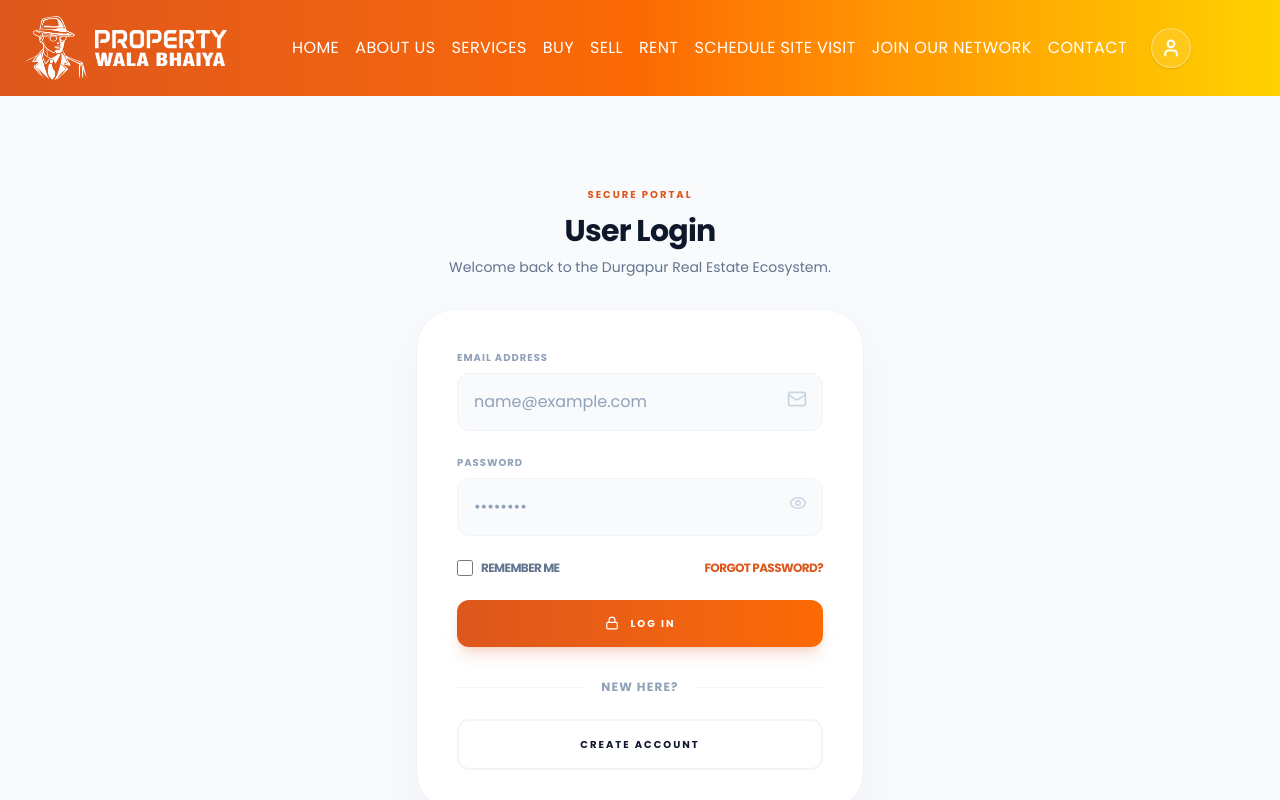
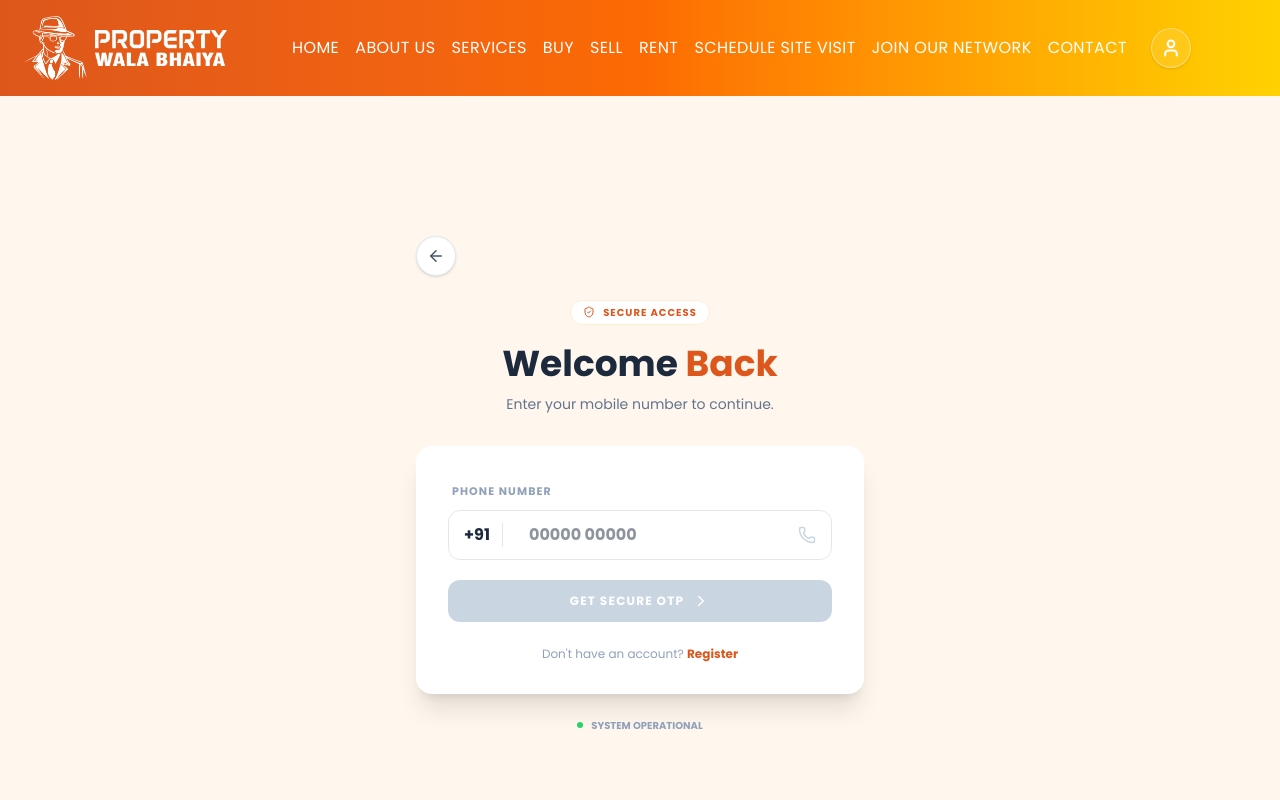
Before and after one commit to passportpulse/property-wala-ankita, a React (Vite) app: page /login in a window 1280 px wide. Shown: the top 800 px of the page. Built offline with nearby package versions, Linux system fonts and the light colour scheme; a web font is replaced by a local one.

Commit message:
login and verify otp page made

```diff
--- a/src/app/routes.jsx
+++ b/src/app/routes.jsx
@@ -13,6 +13,7 @@ import Dashboard from "../pages/dashboard/Dashboard";
 import Register from "../pages/signup/Register";
 import ScrollToTop from "../components/ScrollToTop";
 import ScheduleVisit from "../pages/schedule-visit/ScheduleVisit";
+import VerifyOtp from "../pages/login/VerifyOtp";
 
 export const router = createBrowserRouter([
   {
@@ -34,6 +35,7 @@ export const router = createBrowserRouter([
       { path: "/join-us", element: <JoinUs /> },
       { path: "/dashboard", element: <Dashboard /> },
       { path: "/login", element: <Login /> },
+      { path: "/verify-otp", element: <VerifyOtp /> },
       { path: "/register", element: <Register /> },
     ],
   },
--- a/src/pages/login/Login.jsx
+++ b/src/pages/login/Login.jsx
@@ -1,120 +1,158 @@
 import React, { useState } from "react";
-import { useSearchParams, useNavigate } from "react-router-dom";
-import { ArrowLeft, Lock, Mail, Eye, EyeOff } from "lucide-react";
+import { useNavigate } from "react-router-dom";
+import { Phone, ChevronRight, ArrowLeft, ShieldCheck } from "lucide-react";
 
 export default function Login() {
-  const [searchParams] = useSearchParams();
+  const [mobile, setMobile] = useState("");
+  const [isFocused, setIsFocused] = useState(false);
   const navigate = useNavigate();
-  const role = searchParams.get("role") || "User";
 
-  const [showPassword, setShowPassword] = useState(false);
+  const handleSendOtp = (e) => {
+    e.preventDefault();
+    if (mobile.length !== 10) return;
+    navigate(`/verify-otp?mobile=${mobile}`);
+  };
 
   return (
-    <div className="min-h-screen bg-slate-50 font-poppins flex flex-col justify-center py-12 sm:px-6 lg:px-8">
-      {/* BACK BUTTON */}
+    <div className="min-h-screen bg-orange-50 font-poppins flex flex-col lg:items-center lg:justify-center">
+
+      {/* Background decoration for desktop */}
+      <div className="hidden lg:block absolute top-0 left-0 w-96 h-96 bg-orange-200/30 blur-3xl rounded-full -z-10"></div>
+      <div className="hidden lg:block absolute bottom-0 right-0 w-96 h-96 bg-orange-100/40 blur-3xl rounded-full -z-10"></div>
+
+      {/* Desktop Container */}
+      <div className="w-full lg:max-w-md">
+
+        {/* Top Navigation */}
+        <div className="flex items-center p-4 lg:p-0 lg:mb-6">
           <button
             onClick={() => navigate(-1)}
-        className="absolute top-8 left-8 flex items-center gap-2 text-sm font-bold text-slate-500 hover:text-dark-orange transition-colors"
+            className="flex items-center justify-center w-10 h-10 rounded-full bg-white border border-slate-200 shadow-sm text-slate-600 active:scale-95"
           >
-        <ArrowLeft size={18} /> Back
+            <ArrowLeft size={18} />
           </button>
+        </div>
 
-      <div className="sm:mx-auto sm:w-full sm:max-w-md">
-        <div className="text-center">
-          <span className="text-[10px] font-black uppercase tracking-[0.2em] text-dark-orange">
-            Secure Portal
+        {/* Main Content */}
+        <div className="flex-1 px-6 pt-4 flex flex-col lg:px-0 lg:pt-0">
+
+          {/* Header */}
+          <div className="mb-8 text-left lg:text-center">
+
+            <div className="inline-flex items-center gap-2 px-3 py-1 rounded-full bg-white border border-orange-100 mb-4">
+              <ShieldCheck size={12} className="text-dark-orange" />
+              <span className="text-[10px] font-bold uppercase tracking-widest text-dark-orange">
+                Secure Access
               </span>
-          <h2 className="mt-2 text-3xl font-black text-slate-900 tracking-tight">
-            {role.replace("Login", "")} Login
-          </h2>
-          <p className="mt-2 text-sm text-slate-500 font-medium">
-            Welcome back to the Durgapur Real Estate Ecosystem.
+            </div>
+
+            <h1 className="text-3xl lg:text-4xl font-semibold text-slate-800 leading-tight">
+              Welcome <span className="text-dark-orange">Back</span>
+            </h1>
+
+            <p className="text-sm text-slate-500 mt-2">
+              Enter your mobile number to continue.
             </p>
+
+          </div>
+
+          {/* Card */}
+          <div className="bg-white rounded-2xl shadow-md lg:shadow-xl p-6 lg:p-8">
+
+            <form onSubmit={handleSendOtp} className="space-y-5">
+
+              {/* Phone Input */}
+              <div>
+
+                <label className="text-[11px] font-bold uppercase text-slate-400 tracking-widest ml-1">
+                  Phone Number
+                </label>
+
+                <div
+                  className={`mt-2 relative flex items-center transition ${
+                    isFocused ? "scale-[1.02]" : ""
+                  }`}
+                >
+
+                  {/* +91 */}
+                  <div className="absolute left-4 flex items-center border-r border-slate-200 pr-3 h-6">
+                    <span className="text-base font-bold text-slate-800">
+                      +91
+                    </span>
+                  </div>
+
+                  {/* Input */}
+                  <input
+                    type="tel"
+                    value={mobile}
+                    required
+                    maxLength={10}
+                    onFocus={() => setIsFocused(true)}
+                    onBlur={() => setIsFocused(false)}
+                    onChange={(e) =>
+                      setMobile(e.target.value.replace(/\D/g, ""))
+                    }
+                    placeholder="00000 00000"
+                    className={`w-full pl-20 pr-12 py-3 rounded-xl bg-white text-base font-semibold text-slate-800 border transition outline-none ${
+                      isFocused
+                        ? "border-dark-orange shadow-lg shadow-orange-100"
+                        : "border-slate-200"
+                    }`}
+                  />
+
+                  <Phone
+                    size={18}
+                    className={`absolute right-4 ${
+                      isFocused ? "text-dark-orange" : "text-slate-300"
+                    }`}
+                  />
+
                 </div>
               </div>
 
-      <div className="mt-8 sm:mx-auto sm:w-full sm:max-w-md">
-        <div className="bg-white py-10 px-6 shadow-2xl shadow-slate-200/50 sm:rounded-[2.5rem] border border-slate-100 sm:px-10">
-          <form className="space-y-6">
-            {/* EMAIL */}
-            <div>
-              <label className="block text-[10px] font-black uppercase tracking-widest text-slate-400 mb-2">
-                Email Address
-              </label>
-              <div className="relative">
-                <input
-                  type="email"
-                  required
-                  placeholder="name@example.com"
-                  className="block w-full px-4 py-4 rounded-xl border border-slate-100 bg-slate-50 text-slate-900 placeholder-slate-400 focus:outline-none focus:ring-2 focus:ring-dark-orange/20 focus:border-dark-orange transition-all"
-                />
-                <Mail className="absolute right-4 top-4 text-slate-300 w-5 h-5" />
-              </div>
+              {/* Button */}
+              <button
+                type="submit"
+                disabled={mobile.length !== 10}
+                className={`w-full flex items-center justify-center gap-2 py-3 rounded-xl text-white text-xs font-black uppercase tracking-widest transition active:scale-95 ${
+                  mobile.length === 10
+                    ? "bg-dark-orange shadow-md"
+                    : "bg-slate-300 cursor-not-allowed"
+                }`}
+              >
+                Get Secure OTP
+                <ChevronRight size={18} />
+              </button>
+
+            </form>
+
+            {/* Register */}
+            <div className="text-center mt-6">
+              <p className="text-xs text-slate-400">
+                Don't have an account?{" "}
+                <button
+                  onClick={() => navigate("/register")}
+                  className="text-dark-orange font-bold hover:underline"
+                >
+                  Register
+                </button>
+              </p>
             </div>
 
-            {/* PASSWORD */}
-            <div>
-              <label className="block text-[10px] font-black uppercase tracking-widest text-slate-400 mb-2">
-                Password
-              </label>
-              <div className="relative">
-                <input
-                  type={showPassword ? "text" : "password"}
-                  required
-                  placeholder="••••••••"
-                  className="block w-full px-4 py-4 rounded-xl border border-slate-100 bg-slate-50 text-slate-900 placeholder-slate-400 focus:outline-none focus:ring-2 focus:ring-dark-orange/20 focus:border-dark-orange transition-all"
-                />
-                <button
-                  type="button"
-                  onClick={() => setShowPassword(!showPassword)}
-                  className="absolute right-4 top-4 text-slate-300 hover:text-slate-500"
-                >
-                  {showPassword ? <EyeOff size={18} /> : <Eye size={18} />}
-                </button>
-              </div>
           </div>
 
-            <div className="flex items-center justify-between">
-              <div className="flex items-center">
-                <input type="checkbox" className="h-4 w-4 text-dark-orange border-slate-300 rounded focus:ring-dark-orange" />
-                <label className="ml-2 block text-xs font-bold text-slate-500 uppercase tracking-tighter">Remember me</label>
-              </div>
-              <div className="text-xs">
-                <a href="#" className="font-bold text-dark-orange hover:text-lighter-orange uppercase tracking-tighter">Forgot password?</a>
-              </div>
         </div>
 
-            <div>
-              <button
-                type="submit"
-                className="w-full flex justify-center gap-3 py-4 px-4 rounded-xl shadow-lg shadow-dark-orange/20 bg-linear-to-r from-dark-orange to-lighter-orange text-white text-[10px] font-black uppercase tracking-[0.2em] hover:scale-[1.02] active:scale-[0.98] transition-all"
-              >
-                <Lock size={14} /> Log In
-              </button>
-            </div>
-          </form>
-
-          <div className="mt-8">
-            <div className="relative">
-              <div className="absolute inset-0 flex items-center">
-                <div className="w-full border-t border-slate-100"></div>
-              </div>
-              <div className="relative flex justify-center text-xs uppercase tracking-widest font-black">
-                <span className="px-4 bg-white text-slate-400">New here?</span>
-              </div>
+        {/* Footer */}
+        <div className="p-6 text-center flex items-center justify-center gap-2">
+          <div className="w-1.5 h-1.5 rounded-full bg-green-500 animate-pulse" />
+          <span className="text-[10px] font-bold text-slate-400 uppercase">
+            System Operational
+          </span>
         </div>
 
-            <div className="mt-6">
-              <button
-                onClick={() => navigate("/register")}
-                className="w-full flex justify-center py-4 px-4 border-2 border-slate-100 rounded-xl text-slate-900 text-[10px] font-black uppercase tracking-[0.2em] hover:bg-slate-50 transition-all"
-              >
-                Create Account
-              </button>
       </div>
-          </div>
-        </div>
-      </div>
+
     </div>
   );
 }
--- /dev/null
+++ b/src/pages/login/VerifyOtp.jsx
@@ -0,0 +1,150 @@
+import React, { useState, useEffect } from "react";
+import { useNavigate, useSearchParams } from "react-router-dom";
+import { ArrowLeft, ShieldCheck, ChevronRight, Lock } from "lucide-react";
+
+export default function VerifyOtp() {
+  const [searchParams] = useSearchParams();
+  const mobile = searchParams.get("mobile") || "00000 00000";
+  const [otp, setOtp] = useState("");
+  const [timer, setTimer] = useState(59);
+  const [isFocused, setIsFocused] = useState(false);
+  const navigate = useNavigate();
+
+  useEffect(() => {
+    const interval = setInterval(() => {
+      setTimer((prev) => (prev > 0 ? prev - 1 : 0));
+    }, 1000);
+    return () => clearInterval(interval);
+  }, []);
+
+  const handleVerify = (e) => {
+    e.preventDefault();
+    if (otp.length !== 4) return;
+    // Your verification logic here
+    navigate("/dashboard");
+  };
+
+  return (
+    <div className="min-h-screen bg-orange-50 font-poppins flex flex-col lg:items-center lg:justify-center">
+
+      {/* Background decoration for desktop */}
+      <div className="hidden lg:block absolute top-0 left-0 w-96 h-96 bg-orange-200/30 blur-3xl rounded-full -z-10"></div>
+      <div className="hidden lg:block absolute bottom-0 right-0 w-96 h-96 bg-orange-100/40 blur-3xl rounded-full -z-10"></div>
+
+      {/* Desktop Container */}
+      <div className="w-full lg:max-w-md">
+
+        {/* Top Navigation */}
+        <div className="flex items-center p-4 lg:p-0 lg:mb-6">
+          <button
+            onClick={() => navigate(-1)}
+            className="flex items-center justify-center w-10 h-10 rounded-full bg-white border border-slate-200 shadow-sm text-slate-600 active:scale-95 transition-all"
+          >
+            <ArrowLeft size={18} />
+          </button>
+        </div>
+
+        {/* Main Content */}
+        <div className="flex-1 px-6 pt-4 flex flex-col lg:px-0 lg:pt-0">
+
+          {/* Header */}
+          <div className="mb-8 text-left lg:text-center">
+            <div className="inline-flex items-center gap-2 px-3 py-1 rounded-full bg-white border border-orange-100 mb-4">
+              <ShieldCheck size={12} className="text-dark-orange" />
+              <span className="text-[10px] font-bold uppercase tracking-widest text-dark-orange">
+                Secure Access
+              </span>
+            </div>
+
+            <h1 className="text-3xl lg:text-4xl font-semibold text-slate-800 leading-tight">
+              Verify <span className="text-dark-orange">OTP</span>
+            </h1>
+
+            <p className="text-sm text-slate-500 mt-2">
+              Enter the 4-digit code sent to <br className="hidden lg:block" />
+              <span className="font-semibold text-dark-orange">+91 {mobile}</span>
+            </p>
+          </div>
+
+          {/* Card */}
+          <div className="bg-white rounded-2xl shadow-md lg:shadow-xl p-6 lg:p-8">
+            <form onSubmit={handleVerify} className="space-y-6">
+
+              {/* OTP Input */}
+              <div>
+                <label className="text-[11px] font-bold uppercase text-slate-400 tracking-widest ml-1">
+                  Verification Code
+                </label>
+
+                <div className={`mt-2 transition-transform duration-300 ${isFocused ? "scale-[1.02]" : ""}`}>
+                  <input
+                    type="text"
+                    inputMode="numeric"
+                    value={otp}
+                    maxLength={4}
+                    onFocus={() => setIsFocused(true)}
+                    onBlur={() => setIsFocused(false)}
+                    onChange={(e) => setOtp(e.target.value.replace(/\D/g, ""))}
+                    placeholder="0 0 0 0"
+                    className={`w-full py-4 px-4 rounded-xl text-center text-3xl tracking-[0.5em] font-bold bg-white border transition-all outline-none ${
+                      isFocused
+                        ? "border-dark-orange shadow-lg shadow-orange-100"
+                        : "border-slate-200"
+                    }`}
+                  />
+                </div>
+              </div>
+
+              {/* Verify Button */}
+              <button
+                type="submit"
+                disabled={otp.length !== 4}
+                className={`w-full flex items-center justify-center gap-2 py-4 rounded-xl text-white text-xs font-black uppercase tracking-widest transition active:scale-95 ${
+                  otp.length === 4
+                    ? "bg-dark-orange shadow-md hover:brightness-110"
+                    : "bg-slate-300 cursor-not-allowed"
+                }`}
+              >
+                Verify & Continue <ChevronRight size={18} />
+              </button>
+
+              {/* Timer + Resend */}
+              <div className="flex items-center justify-between text-[11px] font-bold uppercase tracking-tight pt-2">
+                <span className="text-slate-400">
+                  {timer > 0
+                    ? `Resend in 0:${timer < 10 ? `0${timer}` : timer}`
+                    : "Didn't receive code?"}
+                </span>
+                <button
+                  type="button"
+                  disabled={timer > 0}
+                  className={`transition-colors ${
+                    timer === 0 ? "text-dark-orange hover:underline" : "text-slate-300"
+                  }`}
+                >
+                  Resend OTP
+                </button>
+              </div>
+            </form>
+          </div>
+
+          {/* Footer Branding (Optional) */}
+          <div className="text-center mt-8 hidden lg:block">
+            <p className="text-[10px] text-slate-300 uppercase tracking-[0.3em]">
+              Durgapur Real Estate Portal
+            </p>
+          </div>
+        </div>
+
+        {/* Status Indicator */}
+        <div className="p-6 text-center flex items-center justify-center gap-2">
+          <div className="w-1.5 h-1.5 rounded-full bg-green-500 animate-pulse" />
+          <span className="text-[10px] font-bold text-slate-400 uppercase">
+            System Operational
+          </span>
+        </div>
+
+      </div>
+    </div>
+  );
+}
```
Lines whose indentation alone changed are shown as unchanged.
